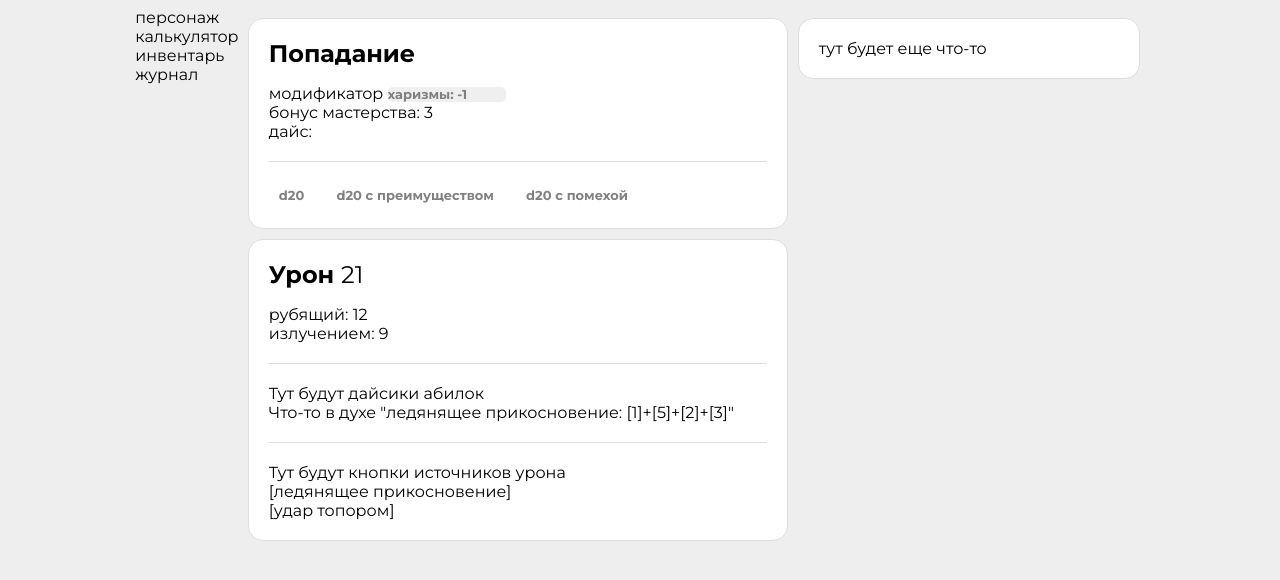
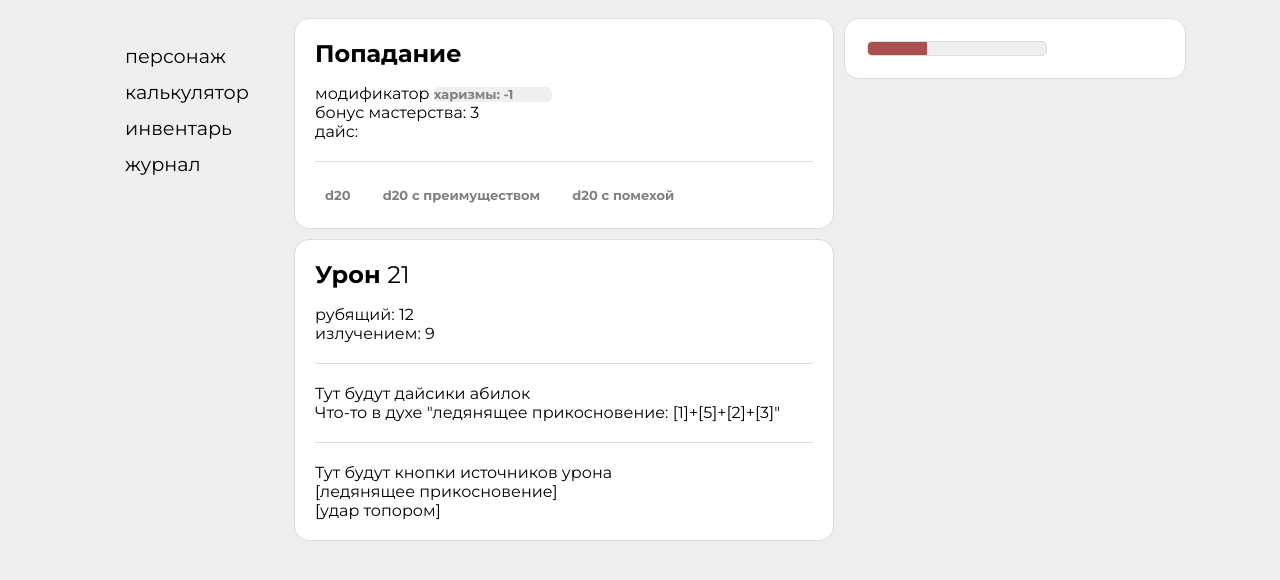
Before and after one commit to makarychevDN/dnd-calculator-web-page, a plain HTML site: page main page.html in a window 1280 px wide. Drawn offline with Linux system fonts and the light colour scheme.

Commit message:
a custom scrollbar finally has been added for a healthbar

```diff
--- a/main page.html
+++ b/main page.html
@@ -21,13 +21,12 @@
 
     <body class="global-background-color">
         <div class="centered-page">
-            <div class="column-block">
-                <div>персонаж</div>
-                <div>калькулятор</div>
-                <div>инвентарь</div>
-                <div>журнал</div>
-            </div>
-            <div class="column-block middle-column-fixed-width">
+            <div class="column-block left-column-fixed-width invisible-group-layout">
+                <button class="left-column-button">персонаж</button>
+                <button class="left-column-button">калькулятор</button>
+                <button class="left-column-button">инвентарь</button>
+                <button class="left-column-button">журнал</button>
+            </div><div class="column-block middle-column-fixed-width">
                 <div class="group-layout">
                     <div style="font-size: x-large;">
                         <b>Попадание </b>
@@ -47,9 +46,9 @@
                     <div>бонус мастерства: <label id="proficiency-bonus-label">модификатор</label></div>
                     <div id="d20-dices-parent">дайс: </div>
                     <hr>
-                    <button id="throw-d20-button" class="my-button">d20</button>
-                    <button id="throw-d20-with-advantage-button" class="my-button">d20 с преимуществом</button>
-                    <button id="throw-d20-with-disadvantage-button" class="my-button">d20 с помехой</button>
+                    <button id="throw-d20-button" class="generic-interactive-button">d20</button>
+                    <button id="throw-d20-with-advantage-button" class="generic-interactive-button">d20 с преимуществом</button>
+                    <button id="throw-d20-with-disadvantage-button" class="generic-interactive-button   ">d20 с помехой</button>
                 </div>
 
                 <div class="group-layout">
@@ -66,7 +65,9 @@
                     <div>[удар топором]</div>
                 </div>
             </div><div class="column-block group-layout right-column-fixed-width">
-                <div>тут будет еще что-то</div>
+                <div>
+                    <input type="range" value="5" max="15" class="health-slider">
+                </div>
             </div>
         </div>
     </body>
--- a/styles.css
+++ b/styles.css
@@ -2,7 +2,7 @@
   font-family: "Montserrat", serif;
  }
 
-.my-button{
+.generic-interactive-button{
   background-color: white;
   color: gray;
   font-weight: bold;
@@ -14,7 +14,7 @@
   cursor: pointer;
 }
 
-.my-button:hover {
+.generic-interactive-button:hover {
   background-color: #eee;
   color: gray;
 }
@@ -34,6 +34,16 @@
 
 .d20-button:hover {
   transform: scale(1.2, 1.2);
+}
+
+.left-column-button{
+  font-size: larger;
+  border: none;
+  margin: 5px;
+}
+
+.left-column-button:hover {
+  background-color: #ddd;
 }
 
 .column-block {
@@ -72,6 +82,15 @@
   padding: 20;
 }
 
+.invisible-group-layout{
+  border-radius: 15px;
+  margin-top: 10;
+  margin-bottom: 10;
+  margin-left: 5;
+  margin-right: 5;
+  padding: 20;
+}
+
 hr {
   border: none;
   height: 1px;
@@ -82,6 +101,11 @@ hr {
 
 .global-background-color{
   background-color: #eee;
+}
+
+.left-column-fixed-width{
+  min-width: 150px;
+  max-width: 150px;
 }
 
 .middle-column-fixed-width{
@@ -121,3 +145,25 @@ select:hover {
   font-size: small;
   appearance: menulist;
 }
+
+.health-slider{
+  width: 60%;
+  height: 15px;
+  border-radius: 5px;
+  -webkit-appearance: none;
+  cursor: pointer;
+  background: #eee;
+  overflow: hidden;
+  border: solid 1px #ddd;
+}
+
+.health-slider::-webkit-slider-thumb{
+  -webkit-appearance: none;
+  width: 0px;
+  transform: translate(7px);
+  height: 100%;
+  box-shadow: -407px 0 0 400px #aa5050;
+  offset: 100px;
+}
+
+/*#5098aa;*/
```
